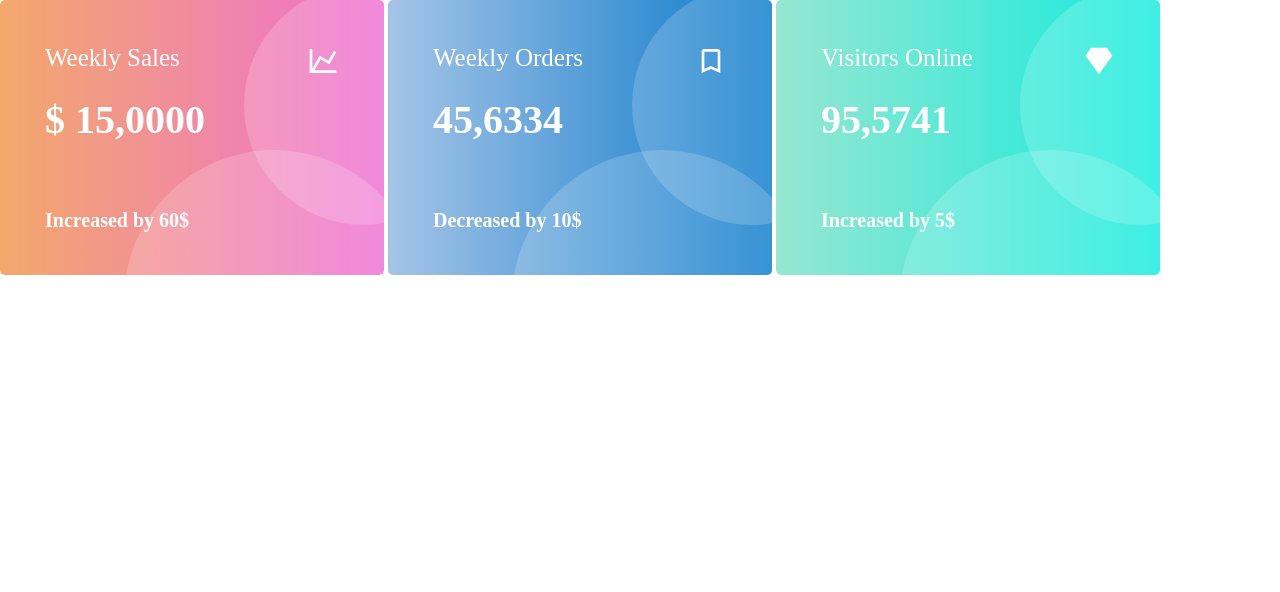
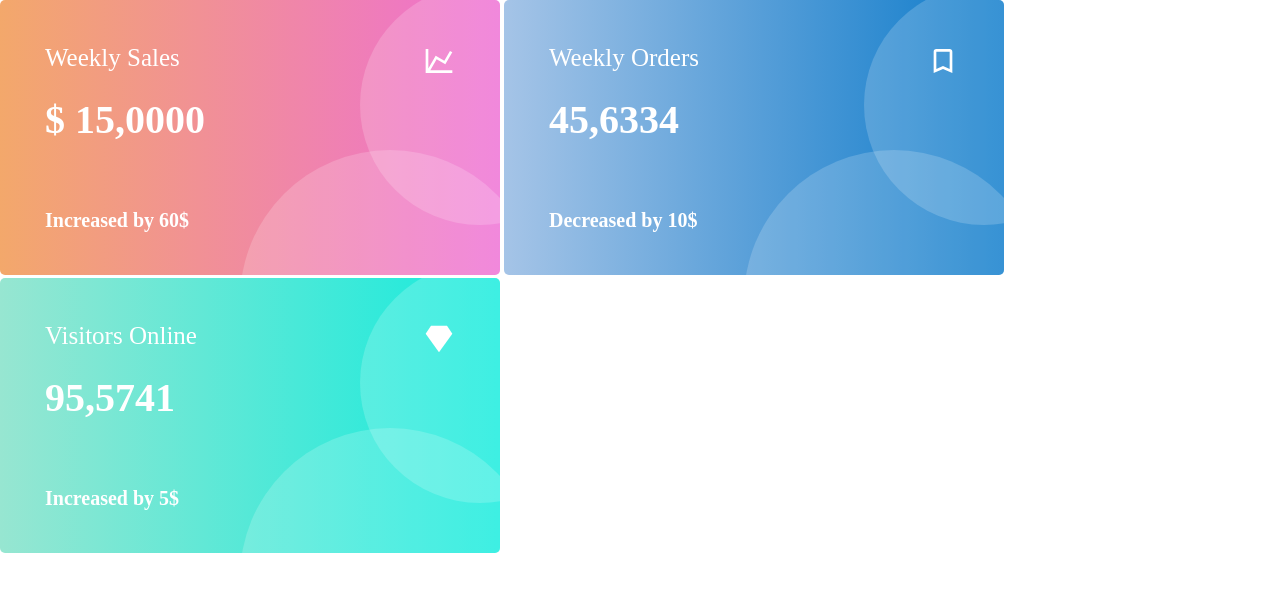
Before and after one commit to mazurir1984/Color-Card, a plain HTML site: page index.html in a window 1280 px wide. Drawn offline with Linux system fonts and the light colour scheme.

Commit message:
Correct with width))

```diff
--- a/assets/styles/style.css
+++ b/assets/styles/style.css
@@ -8,7 +8,9 @@
 
 .card {
     display: inline-block;
-    min-width: 30%;
+    min-width: 400px;
+    max-width: 500px;
+    width: 100%;
     border-radius: 5px;
     text-align: left;
     padding: 45px;
```
